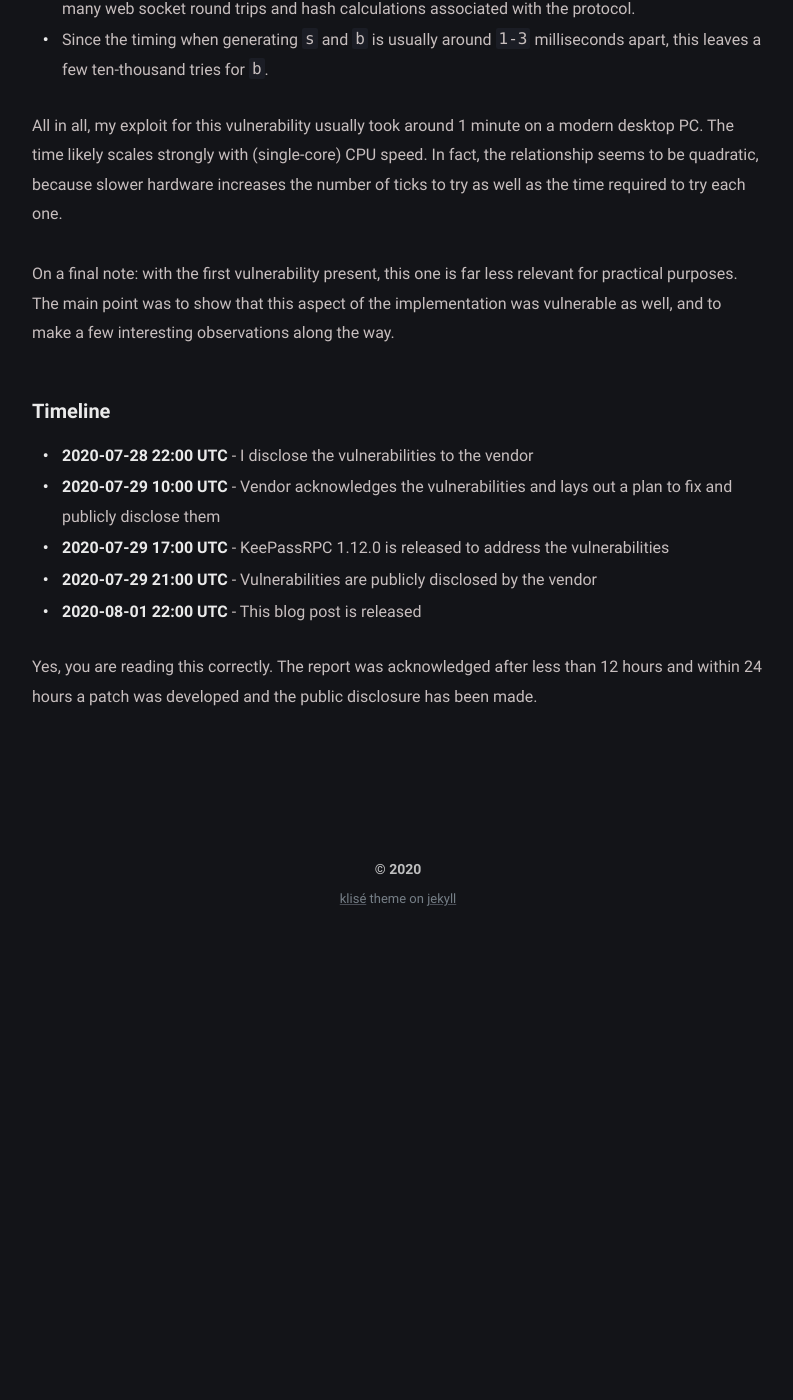
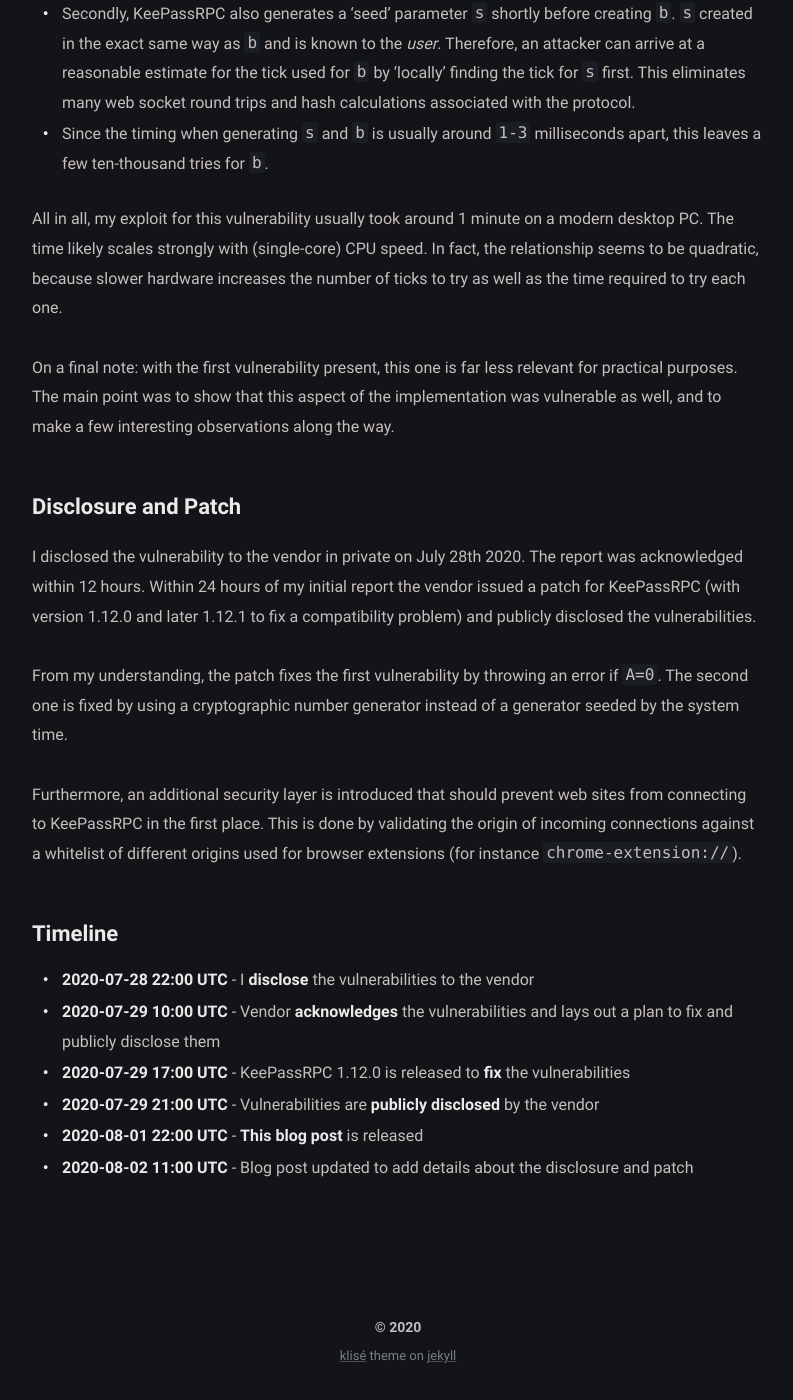
Before and after one commit to pdanzinger/blog, a Jekyll site: the page built from _posts/exploiting-keepassrpc/2020-08-01-exploiting-keepassrpc.md, in a window 1280 px wide and 1400 px high, scrolled down 5775 px. Shown: the whole window, without its empty margins (242-1035 px from the left). Built offline with Jekyll 4.4.1, drawn with Linux system fonts in a browser that asks for light colours; before the commit the page ends 6718 px from its top, so only the background shows below that; some of the changed text lies outside the part shown.

Commit message:
blog post update
formatting and detail

```diff
--- a/_posts/exploiting-keepassrpc/2020-08-01-exploiting-keepassrpc.md
+++ b/_posts/exploiting-keepassrpc/2020-08-01-exploiting-keepassrpc.md
@@ -10,15 +10,16 @@
 
 With this blog post I aim to provide a bit of context and background about the discovery, as well as some technical details.
 
-##### First, a short summary for users:
+**First, a short summary for users:**
+
 - **Am I affected?** You are affected if you are using the password manager `KeePass` and have installed the plugin `KeePassRPC` (prior to version `1.12.0` released on the 29th of July 2020). The `KeePassRPC` plugin is used to interface with the Firefox/Chrome extension `Kee` as well as the Thunderbird extension `KeeBird`.
-- In case this applies to you, you are advised to update `KeePassRPC` immediately.
+- In case this applies to you, you are advised to [update `KeePassRPC`](https://forum.kee.pm/t/upgrading-keepassrpc/22) immediately.
 - **Have my passwords been compromised?** If you are or were using a vulnerable version of `KeePassRPC`, this is possible. Exploiting the vulnerabilities is possible while leaving little or no trace. On the other hand, the vulnerabilities were not publicly known prior to the release of the patch, and at the time of writing this I am not personally aware of any real-world exploit using them. Based on this, one may consider it unlikely that individual users were compromised. In the end, you have to weigh the risks yourself.
 - For more details, see [the official announcement](https://forum.kee.pm/t/a-critical-security-update-for-keepassrpc-is-available/3040).
 
 Without further ado, let's jump into the details.
 
-#### I only had one job...
+## I only had one job...
 
 The start of our tale is the final chapter of another one. Internet Security, one of the ~~hardest~~ most rewarding computer science lectures at TU Wien, was about to end. A big part of the lecture consisted of solving practice problems in offensive security (which is code for hacking).
 
@@ -40,7 +41,7 @@
 
 Once all the dust from the lecture had settled, I consulted with the lecturers, Michael Pucher and Georg Merzdovnik, to develop proof-of-concept exploits and responsibly disclose the vulnerabilities.
 
-#### Kee, KeePassRPC and SRP-6a
+## Kee, KeePassRPC and SRP-6a
 
 KeePassRPC and the Kee browser addon use (a slight variation of) the SRP-6a protocol to establish an encrypted connection. For the purposes of this post, SRP-6a can be thought of as an extension of the well-known Diffie-Hellman key exchange.
 
@@ -51,20 +52,22 @@
 
 More details can be found in [the official SRP-6(a) documentation](http://srp.stanford.edu/design.html) and [this post about the SRP-6a implementation in KeePassRPC](https://forum.kee.pm/t/keepassrpc-technical-detail/2364).
 
-#### Vulnerability 1: A=0 edge case
+## Vulnerability 1: A=0 edge case
 
 In SRP-6a the *user* has little freedom. In fact, apart from a `username` (which is not used by KeePassRPC) the only parameter the *user* can freely control is `A`.
 According to the protocol, `A` gets calculated as `A = g^a` where g is a conventional constant number, and `a` is a secret number picked by the *user*.
 
-Of course, an attacker need not follow the protocol to the letter and can choose `A` freely. One choice turns out to be particularly interesting. When `A=0`, the computation of the session key `S` becomes particularly simple. When we (somewhat unintuitively) start with the calculation usually performed by the host, we obtain `S = ((Av)^u)^b = (0^u)^b = 0`.
+Of course, an attacker need not follow the protocol to the letter and can choose `A` freely. One choice turns out to be particularly interesting. When `A=0`, the computation of the session key `S` becomes particularly simple. When we (somewhat counterintuitively) start with the calculation usually performed by the host, we obtain `S = ((Av)^u)^b = (0^u)^b = 0`.
 Yup, the session key just becomes `0`, regardless of the password.
 
-This is not an issue with SRP-6a itself, as the specification [1] makes the following demand: `The host will abort if it detects that A == 0 (mod N).`.
+This is not an issue with SRP-6a itself, as the specification [1] makes the following demand: `The host will abort if it detects that A == 0 (mod N)`.
 Unfortunately, this check was not correctly implemented in KeePassRPC, allowing an attacker to connect instantly without the password.
+
+The following clip shows the exploit in action. If you pay close attention, you can see the password popup from KeePassRPC becoming visible for a short time before quickly vanishing again.
 
 <img data-gifffer="/assets/img/exploiting-keepassrpc/poc1.gif" style="width:40em">
 
-#### Vulnerability 2: weak secret random numbers
+## Vulnerability 2: weak secret random numbers
 
 After figuring out the `A=0` exploit, I decided to revisit another peculiarity I had noticed previously. Namely, a few variables, including the secret *host* parameter `b`, were being generated with a cryptographically weak random number generator.
 
@@ -101,9 +104,9 @@
 
 To be exact, the random bits for `b` (or '`_b`') were taken from a `Random` instance seeded with `(int)DateTime.Now.Ticks`.
 
-According to [the official C# documentation](https://docs.microsoft.com/en-us/dotnet/api/system.datetime.ticks?view=netcore-3.1), the `Ticks` attribute of a `DateTime` object contains the number of 100-nanosecond intervals (*okay...*) that have elapsed since 0001-01-01 midnight (*seriously?*). Also, if used with `DateTime.Now`, this means 0001-01-01 midnight *in local time* (*I am out of sarcastic mannerisms*).
+According to [the official C# documentation](https://docs.microsoft.com/en-us/dotnet/api/system.datetime.ticks?view=netcore-3.1), the `Ticks` attribute of a `DateTime` object contains the number of 100-nanosecond intervals (*okay...*) that have elapsed since 0001-01-01 midnight (*seriously?*). Also, if used with `DateTime.Now`, this means 0001-01-01 midnight in local time (*I am out of sarcastic remarks*).
 
-The point is, the server's secret is based on local time, and it is ticking at a rate of 10_000 intervals per millisecond. If guessed correctly, this server secret `b` can be used to calculate the session key `K`. Referencing the technical documentation [1], this works by first reversing step `2.` to determine `v`: `B = kv+g^b => v = (B - g^b)/k`. Then, an attacker can compute the session key `S` as the host would in step `7.`: `S = (Av^u)^b`.
+The point is, the server's secret is based on local time, and it is ticking at a rate of 10_000 intervals per millisecond. If guessed correctly, this server secret `b` can be used to calculate the session key `K`. Referencing the [KeePassRPC technical documentation](https://forum.kee.pm/t/keepassrpc-technical-detail/2364), this works by first reversing step 2 to determine `v`: `B = kv+g^b => v = (B - g^b)/k`. Then, an attacker can compute the session key `S` as the host would in step 7: `S = (Av^u)^b`.
 
 Guessing this value may seem like a daunting task, but there are a few factors at play that make it possible.
 
@@ -115,12 +118,19 @@
 
 On a final note: with the first vulnerability present, this one is far less relevant for practical purposes. The main point was to show that this aspect of the implementation was vulnerable as well, and to make a few interesting observations along the way.
 
-#### Timeline
+## Disclosure and Patch
 
-- **2020-07-28 22:00 UTC** - I disclose the vulnerabilities to the vendor
-- **2020-07-29 10:00 UTC** - Vendor acknowledges the vulnerabilities and lays out a plan to fix and publicly disclose them
-- **2020-07-29 17:00 UTC** - KeePassRPC 1.12.0 is released to address the vulnerabilities
-- **2020-07-29 21:00 UTC** - Vulnerabilities are publicly disclosed by the vendor
-- **2020-08-01 22:00 UTC** - This blog post is released
+I disclosed the vulnerability to the vendor in private on July 28th 2020. The report was acknowledged within 12 hours. Within 24 hours of my initial report the vendor issued a patch for KeePassRPC (with version 1.12.0 and later 1.12.1 to fix a compatibility problem) and publicly disclosed the vulnerabilities.
 
-Yes, you are reading this correctly. The report was acknowledged after less than 12 hours and within 24 hours a patch was developed and the public disclosure has been made.
+From my understanding, the patch fixes the first vulnerability by throwing an error if `A=0`. The second one is fixed by using a cryptographic number generator instead of a generator seeded by the system time.
+
+Furthermore, an additional security layer is introduced that should prevent web sites from connecting to KeePassRPC in the first place. This is done by validating the origin of incoming connections against a whitelist of different origins used for browser extensions (for instance `chrome-extension://`).
+
+## Timeline
+
+- **2020-07-28 22:00 UTC** - I **disclose** the vulnerabilities to the vendor
+- **2020-07-29 10:00 UTC** - Vendor **acknowledges** the vulnerabilities and lays out a plan to fix and publicly disclose them
+- **2020-07-29 17:00 UTC** - KeePassRPC 1.12.0 is released to **fix** the vulnerabilities
+- **2020-07-29 21:00 UTC** - Vulnerabilities are **publicly disclosed** by the vendor
+- **2020-08-01 22:00 UTC** - **This blog post** is released
+- **2020-08-02 11:00 UTC** - Blog post updated to add details about the disclosure and patch
```
